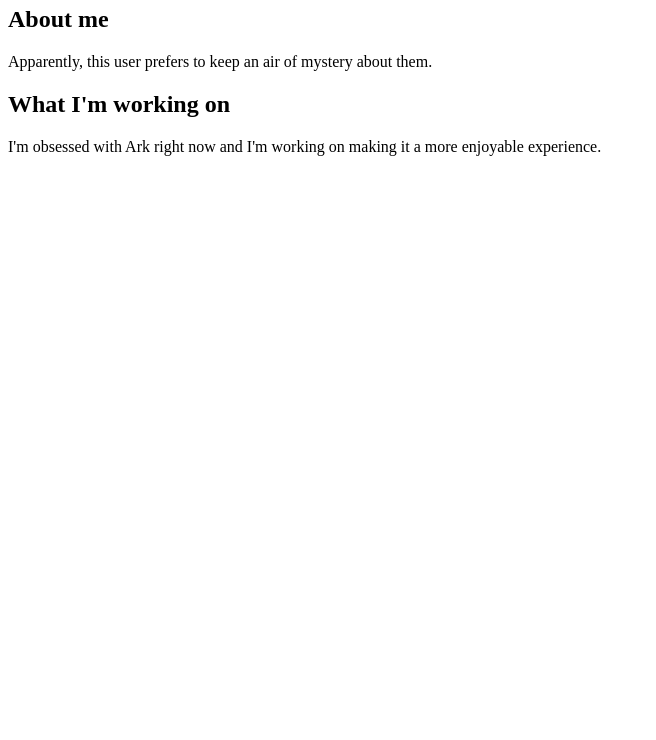
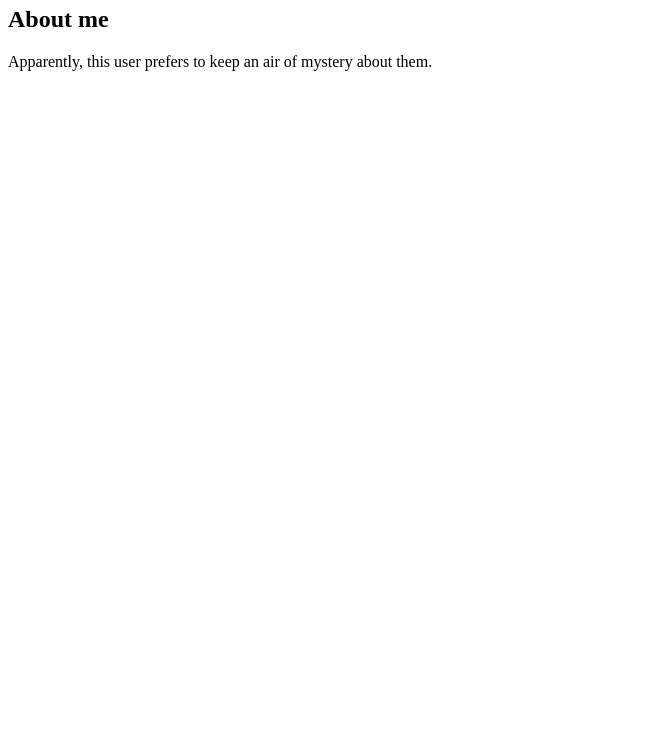
Before and after one commit to MrYarby/yarby.org, a plain HTML site: page index.html in a window 1280 px wide. Shown: the part 60-800 px from the top of the page, without its empty margins (0-656 px from the left). Drawn offline with Linux system fonts and the light colour scheme.

Commit message:
Update index.html

```diff
--- a/index.html
+++ b/index.html
@@ -3,10 +3,5 @@
   <body>
     <h2>About me</h2>
     <p>Apparently, this user prefers to keep an air of mystery about them.</p>
-    <h2>What I'm working on</h2>
-    <p>
-      I'm obsessed with Ark right now and I'm working on making it a more
-      enjoyable experience.
-    </p>
   </body>
 </html>
```
